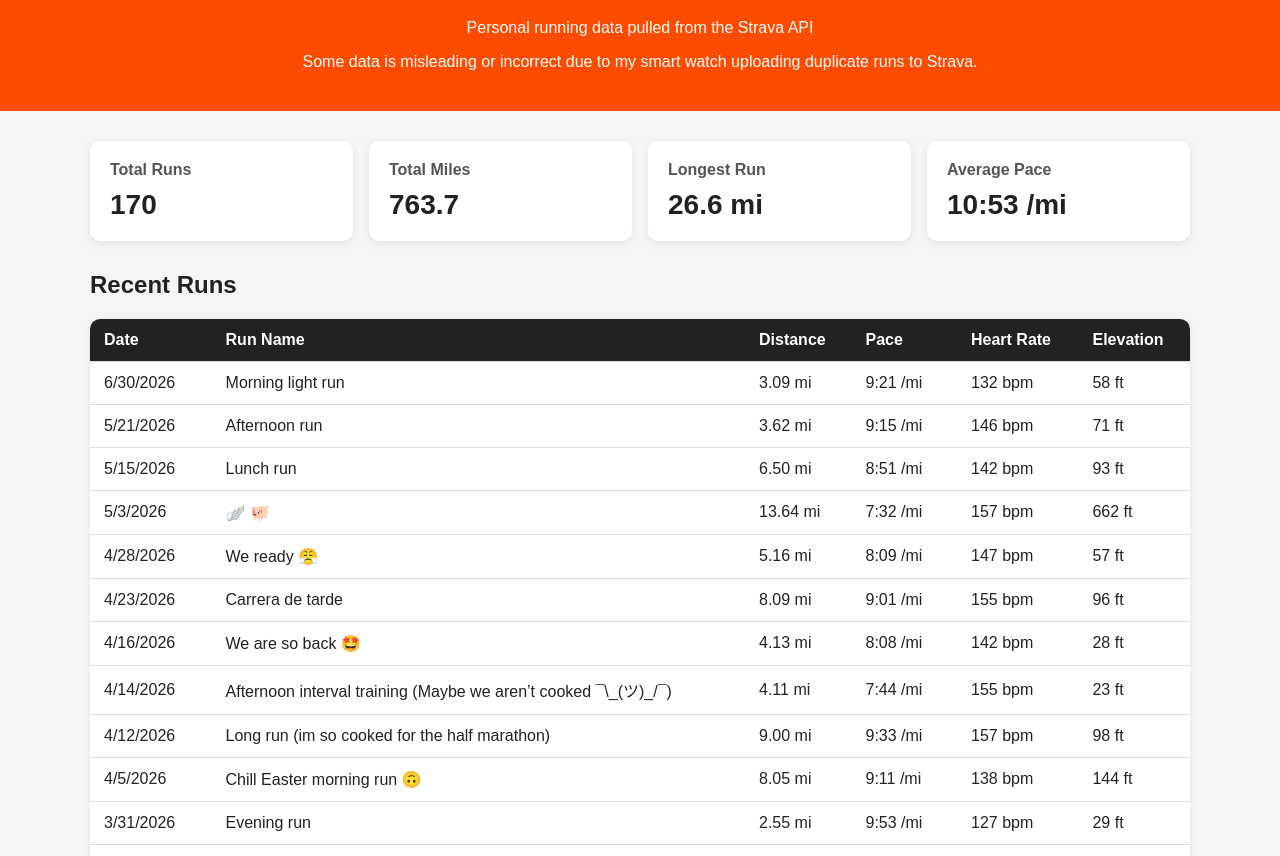
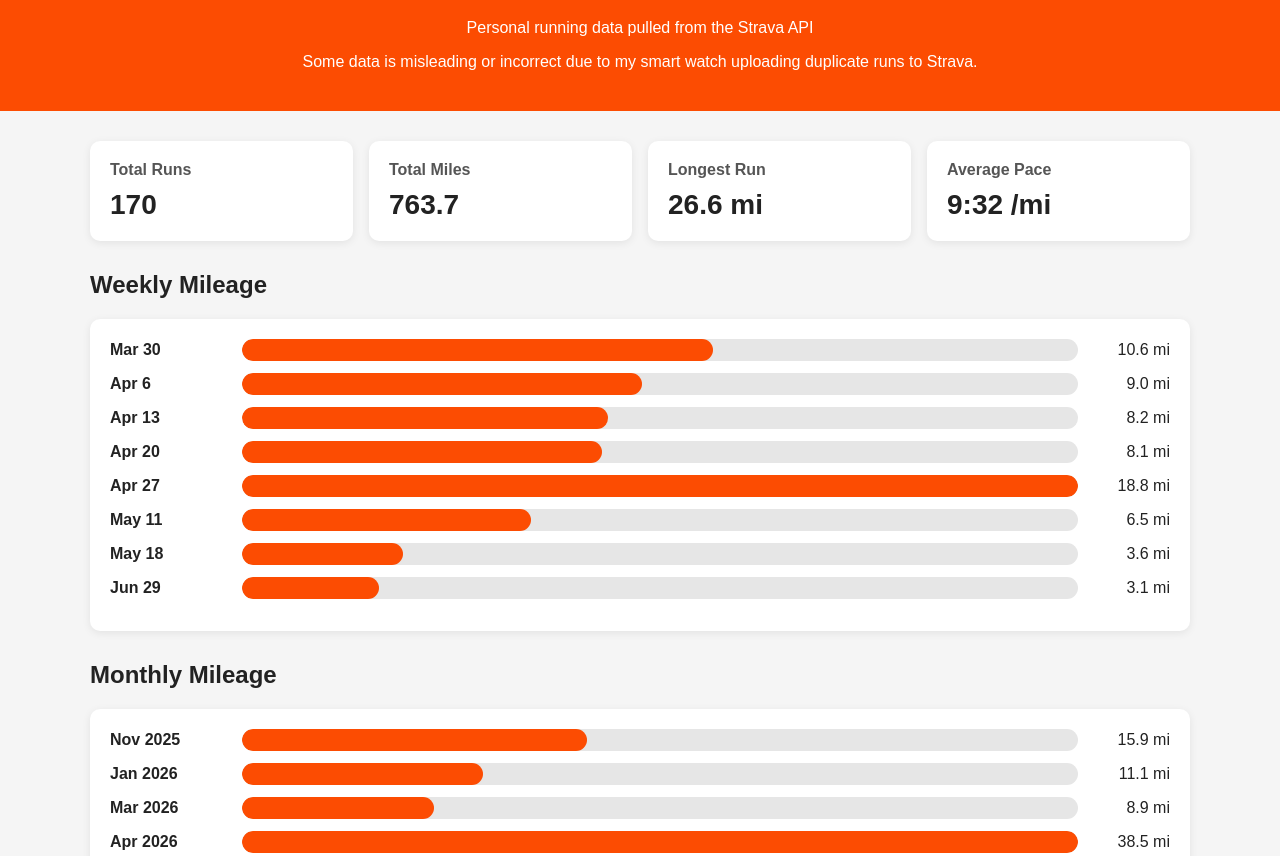
Before and after one commit to SamuelHalsey/StravaPersonalProject, a plain HTML site: page index.html in a window 1280 px wide. Shown: the part 85-941 px from the top of the page. Drawn offline with Linux system fonts and the light colour scheme.

Commit message:
updated index.html
heavily modified some functions and added bars displaying weekly and monthly mileage

```diff
--- a/index.html
+++ b/index.html
@@ -85,6 +85,42 @@
       margin-bottom: 20px;
       display: none;
     }
+    .chart-card {
+  background: white;
+  padding: 20px;
+  border-radius: 10px;
+  box-shadow: 0 2px 8px rgba(0, 0, 0, 0.08);
+  margin-bottom: 30px;
+}
+
+.bar-row {
+  display: grid;
+  grid-template-columns: 120px 1fr 80px;
+  align-items: center;
+  gap: 12px;
+  margin-bottom: 12px;
+}
+
+.bar-label {
+  font-weight: bold;
+}
+
+.bar-container {
+  background: #e6e6e6;
+  height: 22px;
+  border-radius: 12px;
+  overflow: hidden;
+}
+
+.bar {
+  background: #fc4c02;
+  height: 100%;
+  border-radius: 12px;
+}
+
+.bar-value {
+  text-align: right;
+}
   </style>
 </head>
 
@@ -119,7 +155,15 @@
         <p id="averagePace">--</p>
       </div>
     </section>
+<h2>Weekly Mileage</h2>
+<div class="chart-card">
+  <div id="weeklyMileage"></div>
+</div>
 
+<h2>Monthly Mileage</h2>
+<div class="chart-card">
+  <div id="monthlyMileage"></div>
+</div>
     <h2>Recent Runs</h2>
 
     <table>
@@ -141,28 +185,10 @@
   </main>
 
   <script>
-    // Load running data from runs.json in the same folder as this HTML file
-    async function loadRunData() {
-      try {
-        const response = await fetch("runs.json");
+    //Load running data from runs.json in the same folder as this HTML file
 
-        if (!response.ok) {
-          throw new Error("Could not load runs.json");
-        }
 
-        const runs = await response.json();
-
-        displayStats(runs);
-        displayRecentRuns(runs);
-      } catch (error) {
-        const errorBox = document.getElementById("errorMessage");
-        errorBox.style.display = "block";
-        errorBox.textContent =
-          "Could not load running data. Make sure runs.json is in the same folder as index.html.";
-      }
-    }
-
-    // Convert a pace string like "8:34" into total seconds
+    //Convert a pace string like "8:34" into total seconds
     function paceToSeconds(pace) {
       if (!pace || pace === "0:00") return 0;
 
@@ -172,8 +198,127 @@
 
       return minutes * 60 + seconds;
     }
+    //Format YYYY-MM-DD strings into a short readable date
+function formatShortDate(dateString) {
+  const date = new Date(dateString);
 
-    // Convert total seconds back into a pace string
+  if (isNaN(date)) {
+    return "--";
+  }
+
+  return date.toLocaleDateString(undefined, {
+    month: "short",
+    day: "numeric"
+  });
+}
+
+//Display weekly mileage as simple horizontal bars
+function displayWeeklyMileage(weeklyMileage) {
+  const container = document.getElementById("weeklyMileage");
+
+  if (!weeklyMileage || weeklyMileage.length === 0) {
+    container.textContent = "No weekly mileage data available.";
+    return;
+  }
+
+  container.innerHTML = "";
+
+  //Show the most recent 8 weeks
+  const recentWeeks = weeklyMileage.slice(-8);
+
+  const maxMiles = Math.max(...recentWeeks.map(week => Number(week.miles)));
+
+  recentWeeks.forEach(week => {
+    const miles = Number(week.miles);
+    const widthPercent = maxMiles > 0 ? (miles / maxMiles) * 100 : 0;
+
+    const row = document.createElement("div");
+    row.className = "bar-row";
+
+    row.innerHTML = `
+      <div class="bar-label">${formatShortDate(week.week_start)}</div>
+      <div class="bar-container">
+        <div class="bar" style="width: ${widthPercent}%"></div>
+      </div>
+      <div class="bar-value">${miles.toFixed(1)} mi</div>
+    `;
+
+    container.appendChild(row);
+  });
+}
+
+//Display monthly mileage as simple horizontal bars
+function displayMonthlyMileage(monthlyMileage) {
+  const container = document.getElementById("monthlyMileage");
+
+  if (!monthlyMileage || monthlyMileage.length === 0) {
+    container.textContent = "No monthly mileage data available.";
+    return;
+  }
+
+  container.innerHTML = "";
+
+  //Show the most recent 6 months
+  const recentMonths = monthlyMileage.slice(-6);
+
+  const maxMiles = Math.max(...recentMonths.map(month => Number(month.miles)));
+
+  recentMonths.forEach(month => {
+    const miles = Number(month.miles);
+    const widthPercent = maxMiles > 0 ? (miles / maxMiles) * 100 : 0;
+
+    const date = new Date(month.month);
+
+    const label = isNaN(date)
+      ? "--"
+      : date.toLocaleDateString(undefined, {
+          month: "short",
+          year: "numeric"
+        });
+
+    const row = document.createElement("div");
+    row.className = "bar-row";
+
+    row.innerHTML = `
+      <div class="bar-label">${label}</div>
+      <div class="bar-container">
+        <div class="bar" style="width: ${widthPercent}%"></div>
+      </div>
+      <div class="bar-value">${miles.toFixed(1)} mi</div>
+    `;
+
+    container.appendChild(row);
+  });
+}
+//Load running data and summary statistics from local JSON files
+async function loadRunData() {
+  try {
+    const runsResponse = await fetch("runs.json");
+    const summaryResponse = await fetch("summary.json");
+
+    if (!runsResponse.ok) {
+      throw new Error("Could not load runs.json");
+    }
+
+    if (!summaryResponse.ok) {
+      throw new Error("Could not load summary.json");
+    }
+
+    const runs = await runsResponse.json();
+    const summary = await summaryResponse.json();
+
+    displayStats(summary);
+    displayWeeklyMileage(summary.weekly_mileage);
+    displayMonthlyMileage(summary.monthly_mileage);
+    displayRecentRuns(runs);
+  } catch (error) {
+    const errorBox = document.getElementById("errorMessage");
+    errorBox.style.display = "block";
+    errorBox.textContent =
+      "Could not load running data. Make sure runs.json and summary.json are in the same folder as index.html.";
+  }
+}
+    //Convert total seconds back into a pace string
     function secondsToPace(totalSeconds) {
       if (!totalSeconds || totalSeconds <= 0) return "--";
 
@@ -183,35 +328,20 @@
       return `${minutes}:${seconds.toString().padStart(2, "0")}`;
     }
 
-    // Display the summary stat cards at the top
-    function displayStats(runs) {
-      const totalRuns = runs.length;
-
-      const totalMiles = runs.reduce((sum, run) => {
-        return sum + Number(run.distance_miles || 0);
-      }, 0);
-
-      const longestRun = runs.reduce((max, run) => {
-        return Math.max(max, Number(run.distance_miles || 0));
-      }, 0);
-
-      const validPaces = runs
-        .map(run => paceToSeconds(run.average_pace))
-        .filter(seconds => seconds > 0);
-
-      const averagePaceSeconds =
-        validPaces.reduce((sum, seconds) => sum + seconds, 0) / validPaces.length;
-
-      document.getElementById("totalRuns").textContent = totalRuns;
-      document.getElementById("totalMiles").textContent = totalMiles.toFixed(1);
-      document.getElementById("longestRun").textContent = longestRun.toFixed(1) + " mi";
-      document.getElementById("averagePace").textContent =
-        secondsToPace(averagePaceSeconds) + " /mi";
+  //Display the summary stat cards at the top using summary.json
+function displayStats(summary) {
+  document.getElementById("totalRuns").textContent = summary.total_runs;
+  document.getElementById("totalMiles").textContent = Number(summary.total_miles).toFixed(1);
+  document.getElementById("longestRun").textContent = Number(summary.longest_run).toFixed(1) + " mi";
+  document.getElementById("averagePace").textContent = summary.average_pace + " /mi";
 }
 
-    // Display the 100 most recent runs in the table
+   //Display the 100 most recent runs in the table
 function displayRecentRuns(runs) {
   const tableBody = document.getElementById("runsTableBody");
+
+  //Clear old table rows before adding new ones
+  tableBody.innerHTML = "";
 
   const recentRuns = runs
     .slice()
@@ -220,6 +350,7 @@
 
   recentRuns.forEach(run => {
     const row = document.createElement("tr");
+
     const date = run.date
       ? new Date(run.date).toLocaleDateString()
       : "--";
@@ -237,6 +368,7 @@ row.innerHTML = `
       <td>${heartRate}</td>
       <td>${Number(run.elevation_gain_ft || 0).toFixed(0)} ft</td>
     `;
+
     tableBody.appendChild(row);
   });
 }
```
Lines whose indentation alone changed are shown as unchanged.
